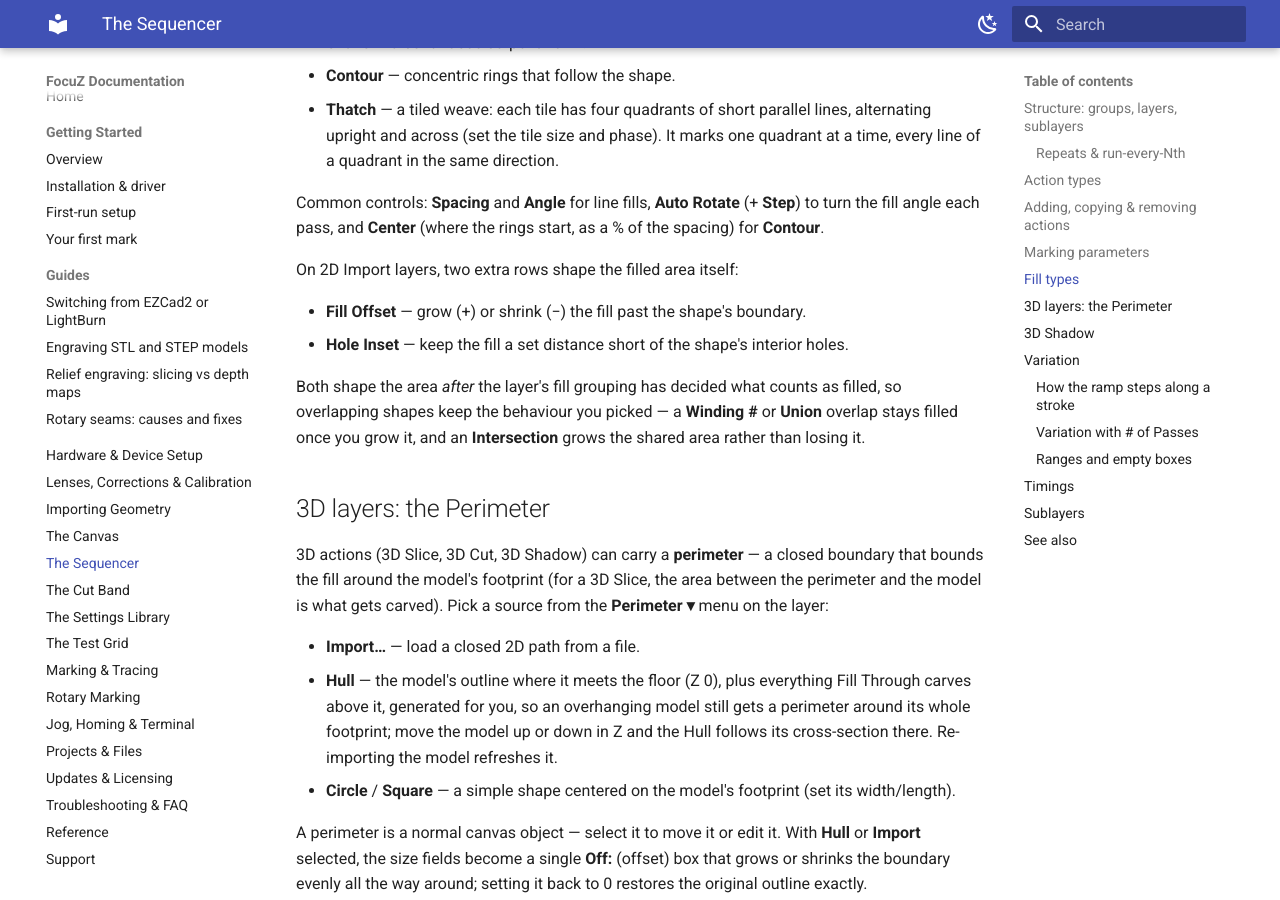
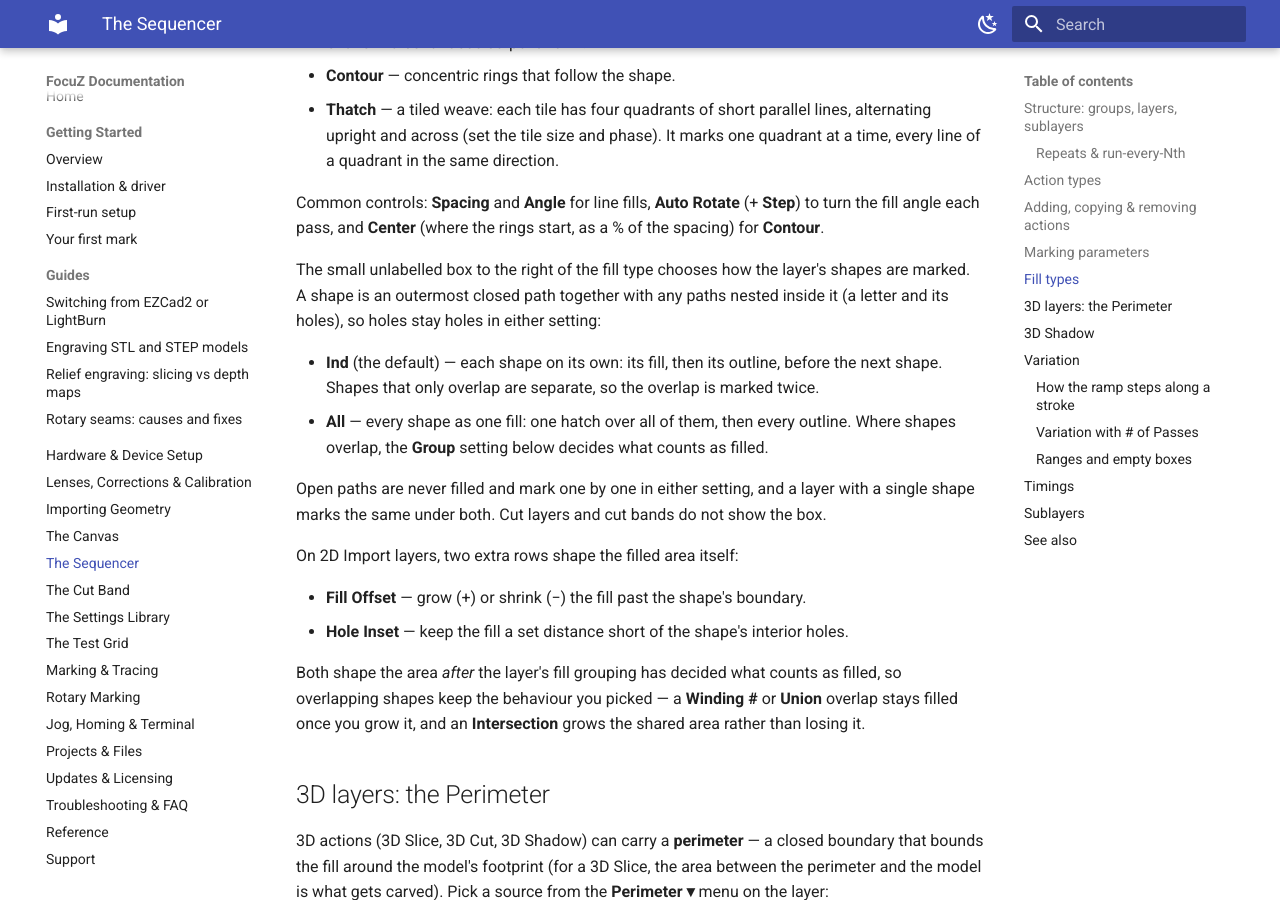
Before and after one commit to Lokahi-Shop/focuz-docs, an MkDocs documentation site: the page built from docs/sequencer.md, in a window 1280 px wide and 900 px high, scrolled down 4831 px. Built offline with MkDocs 1.6.1 and Material for MkDocs 9.7.7, drawn with Linux system fonts in a browser that asks for light colours.

Commit message:
Sequencer: Ind / All box next to the fill type (shapes one at a time or as one fill)
Co-Authored-By: Claude Fable 5.1 <noreply@anthropic.com>

```diff
--- a/docs/sequencer.md
+++ b/docs/sequencer.md
@@ -176,6 +176,18 @@ Pick a **fill** to engrave a filled area (leave it off to mark just the outline)
 Common controls: **Spacing** and **Angle** for line fills, **Auto Rotate** (+ **Step**) to turn the fill
 angle each pass, and **Center** (where the rings start, as a % of the spacing) for **Contour**.
 
+The small unlabelled box to the right of the fill type chooses how the layer's shapes are marked. A shape is
+an outermost closed path together with any paths nested inside it (a letter and its holes), so holes stay holes
+in either setting:
+
+- **Ind** (the default) — each shape on its own: its fill, then its outline, before the next shape. Shapes
+  that only overlap are separate, so the overlap is marked twice.
+- **All** — every shape as one fill: one hatch over all of them, then every outline. Where shapes overlap,
+  the **Group** setting below decides what counts as filled.
+
+Open paths are never filled and mark one by one in either setting, and a layer with a single shape marks the
+same under both. Cut layers and cut bands do not show the box.
+
 On 2D Import layers, two extra rows shape the filled area itself:
 
 - **Fill Offset** — grow (+) or shrink (−) the fill past the shape's boundary.
```
